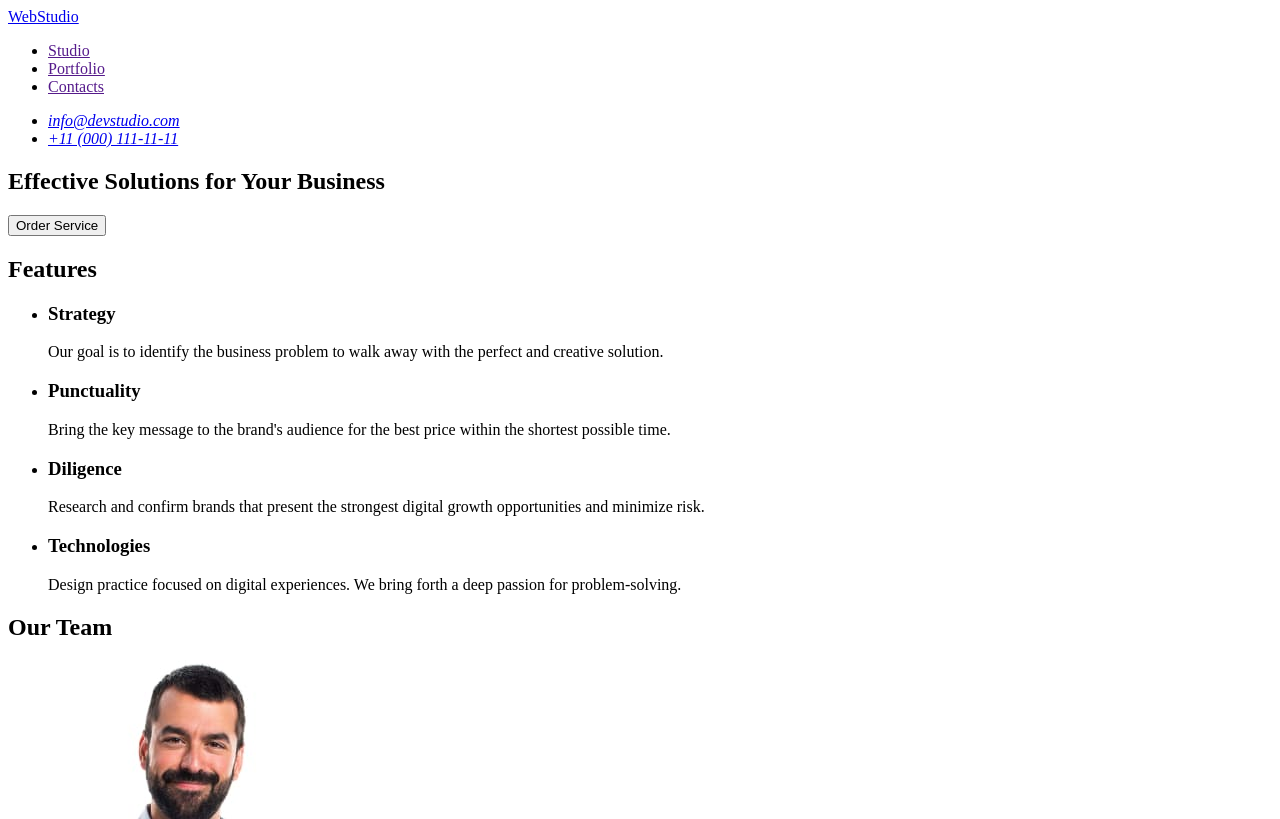
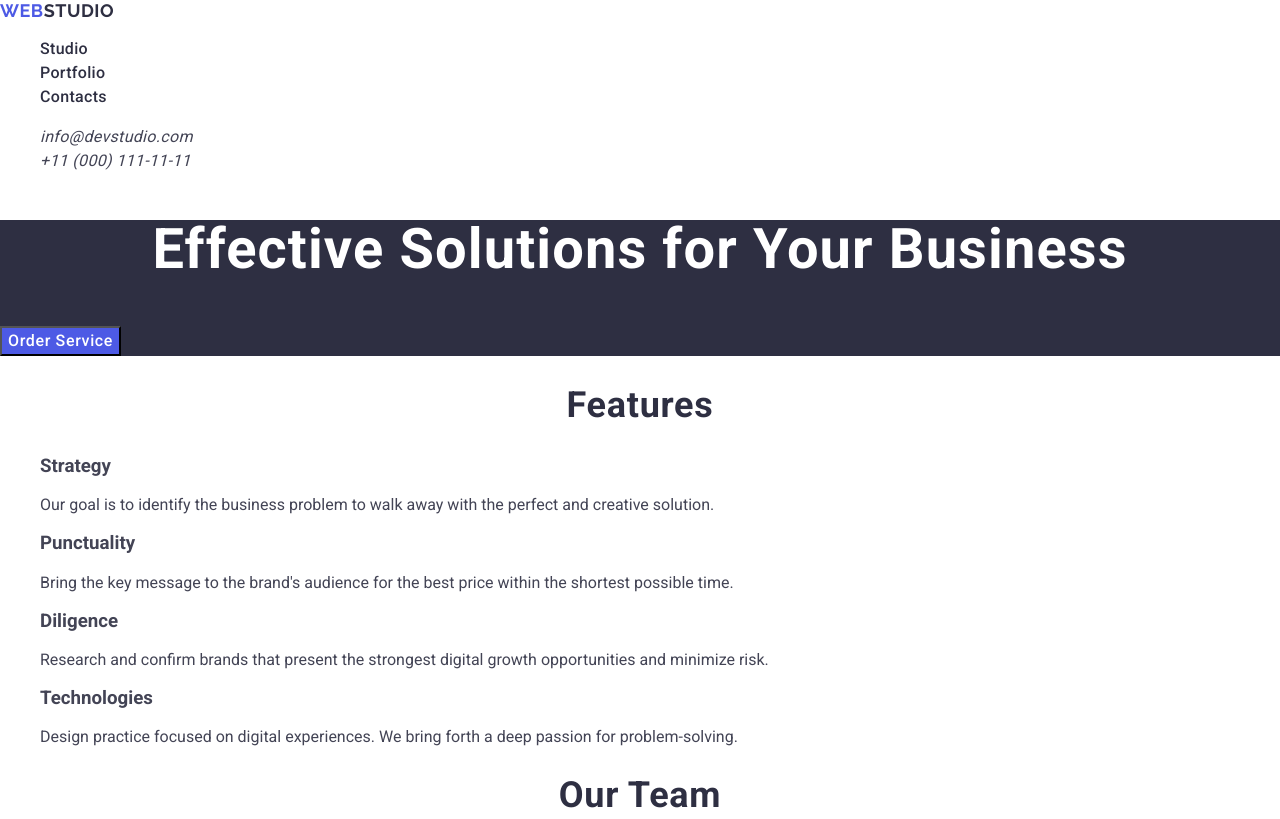
Before and after one commit to Tetianochka1/goit-markup-hw-02, a plain HTML site: page index.html in a window 1280 px wide. Shown: the top 819 px of the page. Drawn offline with nearby package versions, Linux system fonts and the light colour scheme.

Commit message:
update all

```diff
--- /dev/null
+++ b/css/styles.css
@@ -0,0 +1,104 @@
+ul,
+ol {
+    list-style-type: none;
+}
+a {
+    text-decoration: none;
+    color: inherit;
+}
+button {
+    cursor: pointer;
+}
+
+body{
+    font-family: "Roboto", sans-serif;
+    color:  #434455;
+    background-color: #ffffff;;
+}
+
+.section-title{
+    font-weight: 700;
+    font-size: 36px;
+    line-height: 1.11;
+    letter-spacing: 0.02em;
+    text-align: center;
+    color: #2e2f42;
+}
+
+/* header */
+
+.page-logo{
+    font-family: "Raleway", sans-serif;
+font-weight: 700;
+font-size: 18px;
+line-height: 1.17;
+letter-spacing: 0.03em;
+text-transform: uppercase;
+color: #4d5ae5;
+}
+
+.accent-color-header{
+    color: #2e2f42;
+}
+
+.accent-color-header:hover,
+.accent-color-header:focus {
+    color: #404bbf;
+}
+
+.nav-list-link{
+    font-weight: 500;
+    font-size: 16px;
+    line-height: 1.5;
+    letter-spacing: 0.02em;
+    color: #2e2f42;
+}
+
+
+.nav-list-link:hover,
+.nav-list-link:focus {
+    color: #404bbf;
+}
+
+
+.contact-list-link{
+font-weight: 400;
+font-size: 16px;
+line-height: 1.5;
+letter-spacing: 0.02em;
+color: #434455;
+}
+
+.contact-list-link:hover,
+.contact-list-link:focus {
+    color: #404bbf;
+}
+
+/* hero */
+
+.hero{
+    background-color: #2e2f42;
+}
+
+.main-title{
+font-size: 56px;
+line-height: 1.07;
+letter-spacing: 0.02em;
+text-align: center;
+color: #ffffff;
+}
+
+.order-button{
+font-family: "Roboto", sans-serif;
+font-weight: 500;
+font-size: 16px;
+line-height: 1.5;
+letter-spacing: 0.04em;
+color: #ffffff;
+background-color: #4d5ae5;
+}
+
+.order-button:hover,
+.order-button:focus{
+    background: #404bbf;
+}
--- a/index.html
+++ b/index.html
@@ -4,37 +4,44 @@
     <meta charset="UTF-8" />
     <meta name="viewport" content="width=device-width, initial-scale=1.0" />
     <title>WebStudio</title>
+    <link rel="stylesheet" href="https://cdnjs.cloudflare.com/ajax/libs/modern-normalize/2.0.0/modern-normalize.min.css">
+    <link rel="preconnect" href="https://fonts.googleapis.com">
+    <link rel="preconnect" href="https://fonts.gstatic.com" crossorigin>
+    <link href="https://fonts.googleapis.com/css2?family=Raleway:ital,wght@0,700;1,700&family=Roboto:wght@400;500;700&display=swap" rel="stylesheet">
+
+    <link rel="stylesheet" href="./css/styles.css"/>
 
 
   </head>
- <body>
 
+  <body>
  <!-- header -->
-  <header>
+  <header class="page-header">
     <nav>
-      <a href="./index.html">WebStudio</a>
-      <ul>
-        <li><a href="">Studio</a></li>
-        <li><a href="">Portfolio</a></li>
-        <li><a href="">Contacts</a></li>
+      <a class="page-logo" href="./index.html">Web<span class="accent-color-header">Studio</span></a>
+      <ul class="nav-list">
+        <li class="nav-list-item"><a class="nav-list-link" href="./index.html">Studio</a></li>
+        <li class="nav-list-item"><a class="nav-list-link" href="">Portfolio</a></li>
+        <li class="nav-list-item"><a class="nav-list-link" href="">Contacts</a></li>
       </ul>
     </nav>
-    <address>
-      <ul>
-        <li><a href="mailto:info@devstudio.com">info@devstudio.com</a></li>
-        <li><a href="tel:+110001111111">+11 (000) 111-11-11</a></li>
+    <address class="contact-block">
+      <ul class="contact-list">
+        <li class="contact-list-item"><a class="contact-list-link" href="mailto:info@devstudio.com">info@devstudio.com</a></li>
+        <li class="contact-list-item"><a class="contact-list-link" href="tel:+110001111111">+11 (000) 111-11-11</a></li>
       </ul>
     </address>
   </header>
+
+  <main>
+    <!-- hero -->
+    <section class="hero">
+      <h1 class="main-title">Effective Solutions for Your Business</h1>
+      <button class="order-button" type="button">Order Service</button>
+    </section>
 <!-- features -->
-  <main>
     <section>
-      <h1>Effective Solutions for Your Business</h1>
-      <button type="button">Order Service</button>
-    </section>
-
-    <section>
-      <h2>Features</h2>
+      <h2 class="section-title">Features</h2>
       <ul>
         <li>
           <h3>Strategy</h3>
@@ -68,7 +75,7 @@
     </section>
 <!-- our team -->
     <section>
-      <h2>Our Team</h2>
+      <h2 class="section-title">Our Team</h2>
       <ul>
         <li>
           <img
@@ -112,6 +119,67 @@
         </li>
       </ul>
     </section>
+<!-- Our Portfolio -->
+    <section>
+      <h2 class="section-title">Our Portfolio</h2>
+      <ul>
+        <li>
+          <img src="./images/our-portfolio/1.jpg" alt="bankapp"
+          width: 360px;
+          height: 300px;/>
+            <h3>Banking App</h3>
+              <p>App</p>
+
+
+        </li>
+        <li>
+          <img src="./images/our-portfolio/2.jpg" alt="cashless-way-of-payment"
+          width: 360px;
+          height: 300px;/>
+            <h3>Cashless Payment</h3>
+              <p>Marketing</p>
+
+
+        </li>
+        <li>
+          <img src="./images/our-portfolio/3.jpg" alt="meditation-app"
+          width: 360px;
+          height: 300px;/>
+            <h3>Meditation App</h3>
+              <p>App</p>
+
+
+        </li>
+        <li>
+          <img src="./images/our-portfolio/4.jpg" alt="taxiservice"
+          width: 360px;
+          height: 300px;/>
+            <h3>Taxi Service</h3>
+              <p>Marketing</p>
+
+
+        </li>
+        <li>
+          <img src="./images/our-portfolio/5.jpg" alt="screenillustr"
+          width: 360px;
+          height: 300px;/>
+            <h3>Screen Illustrations</h3>
+              <p>Design</p>
+
+
+        </li>
+        <li>
+          <img src="./images/our-portfolio/6.jpg" alt="Courses"
+          width: 360px;
+          height: 300px;/>
+            <h3>Online Courses</h3>
+              <p>Marketing</p>
+
+
+        </li>
+      </ul>
+
+    </section>
   </main>
 <!-- footer -->
   <footer>
```
Also changed, not shown: images/our-portfolio/1.jpg (added), images/our-portfolio/2.jpg (added), images/our-portfolio/3.jpg (added), images/our-portfolio/4.jpg (added), images/our-portfolio/5.jpg (added), images/our-portfolio/6.jpg (added).
